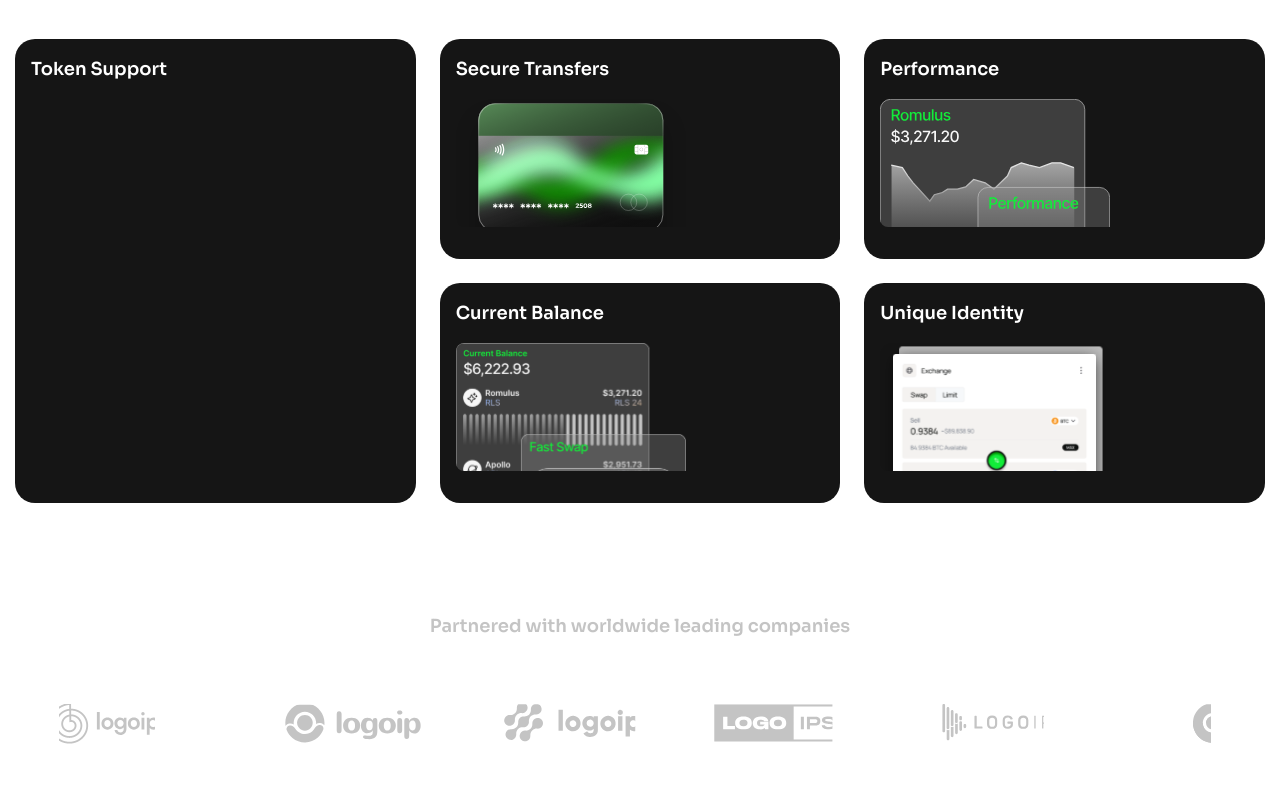
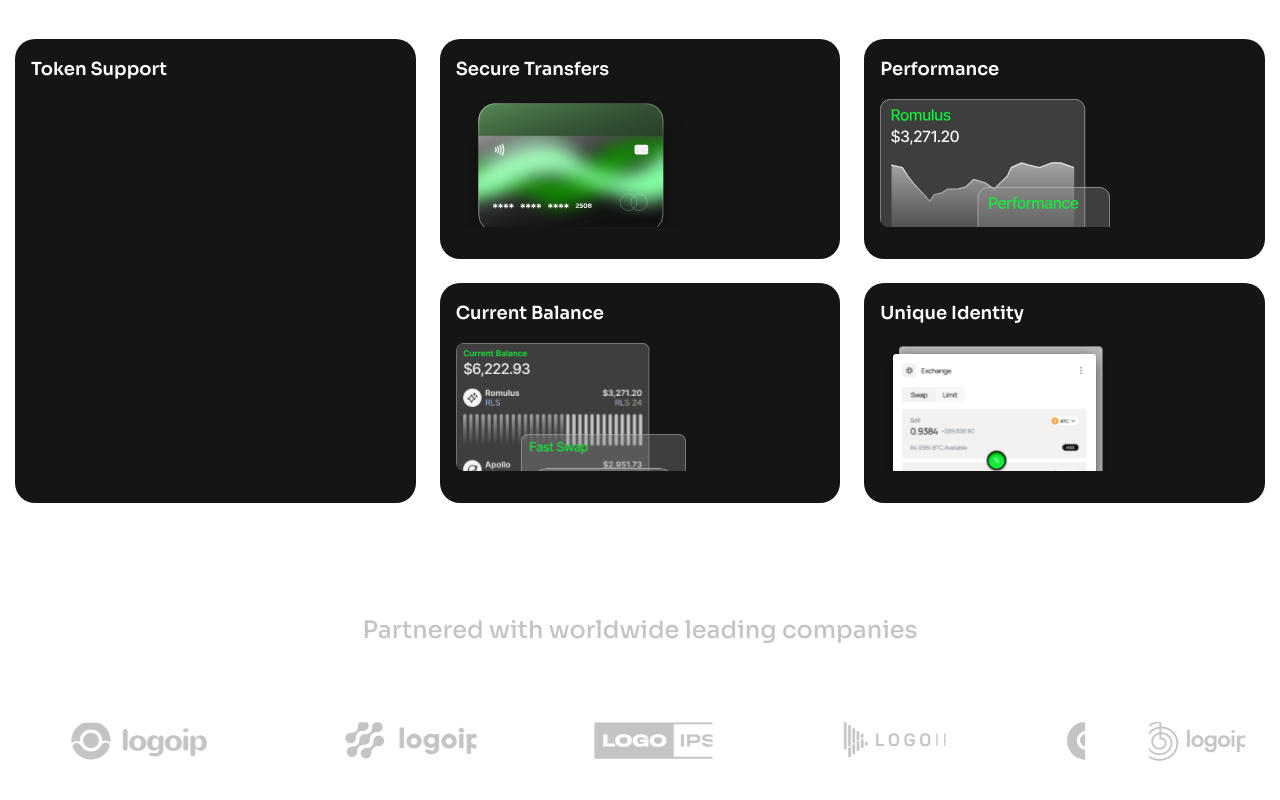
Before and after one commit to aslan997/klipai, a Next.js app: page / in a window 1280 px wide. Shown: the part 1445-2245 px from the top of the page. Before the commit the page ends 2218 px from the top, so only its background shows below. Built offline with nearby package versions, Linux system fonts and the light colour scheme.

Commit message:
updated partners section

```diff
--- a/src/app/globals.css
+++ b/src/app/globals.css
@@ -7,16 +7,24 @@
 @theme {
   --font-sora: "Sora", sans-serif;
 
-  /* Font sizes with line-height and weight */
+  /* Headings */
   --text-heading: 48px;
-  --text-heading-mobile: 38px;
+  --text-heading-md: 38px;
+  --text-heading-sm: 24px;
+
+  /* Body */
+  --text-body-lg: 16px;
+  --text-body-md: 14px;
+  --text-body-sm: 12px;
+
+  /* Line-heights */
   --leading-heading: 100%;
+  --leading-body: 26px;
+
+  /* Font weights */
   --font-weight-heading: 700;
-
-  --text-body: 16px;
-  --text-body-mobile: 12px;
-  --leading-body: 26px;
   --font-weight-body: 400;
+  --font-weight-body-lg: 500;
 }
 
 body {
--- a/src/components/layout/Navigation.tsx
+++ b/src/components/layout/Navigation.tsx
@@ -37,7 +37,7 @@ const Navigation = () => {
             <Link
               key={link.label}
               href={link.href}
-              className="text-[#F6E9E9] text-body-mobile lg:text-body leading-body font-[var(--font-weight-body)] hover:text-[#00FF66] transition-colors"
+              className="text-[#F6E9E9] text-body-sm lg:text-body-lg leading-body font-[var(--font-weight-body)] hover:text-[#00FF66] transition-colors"
             >
               {link.label}
             </Link>
--- a/src/components/layout/NavigationDrawer.tsx
+++ b/src/components/layout/NavigationDrawer.tsx
@@ -45,7 +45,7 @@ const NavigationDrawer: React.FC<NavigationDrawerProps> = ({
             <Link
               key={link.label}
               href={link.href}
-              className="text-[#F6E9E9] text-body leading-body font-[var(--font-weight-body)] hover:text-[#00FF66] transition-colors"
+              className="text-[#F6E9E9] text-body-lg leading-body font-[var(--font-weight-body)] hover:text-[#00FF66] transition-colors"
               onClick={() => setIsOpen(false)}
             >
               {link.label}
--- a/src/components/sections/Hero.tsx
+++ b/src/components/sections/Hero.tsx
@@ -7,7 +7,7 @@ const Hero = () => {
     <section className="relative pt-[80px] pb-24 px-[15px]">
       <div className="container mx-auto px-6 relative">
         {/* Heading stays at top */}
-        <h1 className="text-heading-mobile md:text-heading leading-heading font-[var(--font-weight-heading)] text-center mb-[17px]">
+        <h1 className="text-heading-md md:text-heading leading-heading font-[var(--font-weight-heading)] text-center mb-[17px]">
           AI receipts. Simple crypto. <br className="hidden md:block" />
           Smart control.
         </h1>
@@ -25,7 +25,7 @@ const Hero = () => {
 
           {/* Paragraph + CTA */}
           <div className="w-full md:w-1/2 text-center mt-6 md:mt-0">
-            <p className="text-body-mobile md:text-body leading-body font-[var(--font-weight-body)] capitalize mb-[26px]">
+            <p className="text-body-sm md:text-body-lg leading-body font-[var(--font-weight-body)] capitalize mb-[26px]">
               Klip is Your All-in-One Decentralized Wallet <br />
               Designed For Security, Flexibility, And Full Ownership.
             </p>
--- a/src/components/sections/Partners.tsx
+++ b/src/components/sections/Partners.tsx
@@ -1,6 +1,6 @@
-
 import React from "react";
 import Image from "next/image";
+import "@/styles/partners.css";
 
 const logos = [
   "/icons/logo1.svg",
@@ -14,19 +14,27 @@ const logos = [
 const Partners: React.FC = () => {
   return (
     <div className="overflow-hidden py-6">
-      <p className="text-center text-lg font-semibold mb-16 text-[#c4c4c4]">
+      <p className="text-center text-heading-sm font-[var(--font-weight-body-lg)] mb-[64px] text-[#c4c4c4]">
         Partnered with worldwide leading companies
       </p>
-
-      <div className="relative w-full overflow-hidden">
-        <div className="flex animate-marquee whitespace-nowrap">
+      <div className="marquee-wrapper py-[10px]">
+        <div className="marquee-content">
           {[...logos, ...logos].map((logo, index) => (
-            <div key={index} className="flex-shrink-0 w-1/6 h-[45px] relative">
+            <div
+              key={index}
+              className="flex-shrink-0 h-[45px] mx-8 flex items-center"
+            >
               <Image
                 src={logo}
-                alt={`Partner ${index + 1}`}
-                fill
-                style={{ objectFit: "contain" }}
+                alt={`Partner ${(index % logos.length) + 1}`}
+                width={120}
+                height={45}
+                style={{
+                  height: "100%",
+                  width: "auto",
+                  objectFit: "contain",
+                  display: "block",
+                }}
                 unoptimized
               />
             </div>
--- a/src/styles/partners.css
+++ b/src/styles/partners.css
@@ -1,12 +1,20 @@
 @keyframes marquee {
   0% {
-    transform: translateX(0, 0);
+    transform: translateX(0);
   }
   100% {
-    transform: translateX(-50%, 0);
+    transform: translateX(-50%);
   }
 }
 
-.animate-marquee {
-  animation: marquee 10s linear infinite;
+.marquee-wrapper {
+  overflow: hidden;
+  position: relative;
+  width: 100%;
 }
+
+.marquee-content {
+  display: inline-flex;
+  white-space: nowrap;
+  animation: marquee 20s linear infinite;
+}
```
